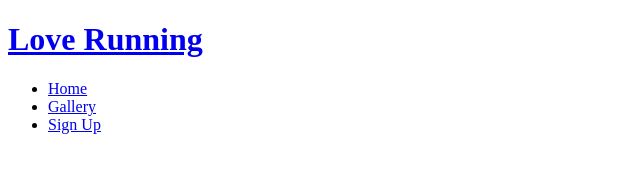
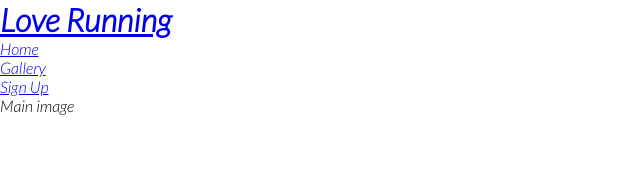
Before and after one commit to sean-meade/love-running, a plain HTML site: page index.html in a window 1280 px wide. Shown: the whole page, without its empty margins (0-640 px from the left). Drawn offline with Linux system fonts and the light colour scheme.

Commit message:
Added so styling and an import from Google fonts.

```diff
--- a/assets/css/style.css
+++ b/assets/css/style.css
@@ -0,0 +1,13 @@
+@import url('https://fonts.googleapis.com/css2?family=Lato:ital,wght@1,300&family=Oswald&display=swap');
+
+/* Rule of thumb to clear all padding, margin and border. */
+* {
+    margin: 0;
+    padding: 0;
+    border: none;
+}
+
+body {
+    font-family: Lato, sans-serif;
+    font-weight: 300;
+}
--- a/index.html
+++ b/index.html
@@ -4,7 +4,8 @@
     <meta charset="UTF-8">
     <meta http-equiv="X-UA-Compatible" content="IE=edge">
     <meta name="viewport" content="width=device-width, initial-scale=1.0">
-    <title>Document</title>
+    <title>Love Running</title>
+    <link rel="stylesheet" href="assets/css/style.css">
 </head>
 <body>
     <header>
@@ -20,8 +21,9 @@
         </nav>
     </header>
     <section>
-
+        Main image
     </section>
+    <section></section>
     <section></section>
     <section></section>
 </body>
```
